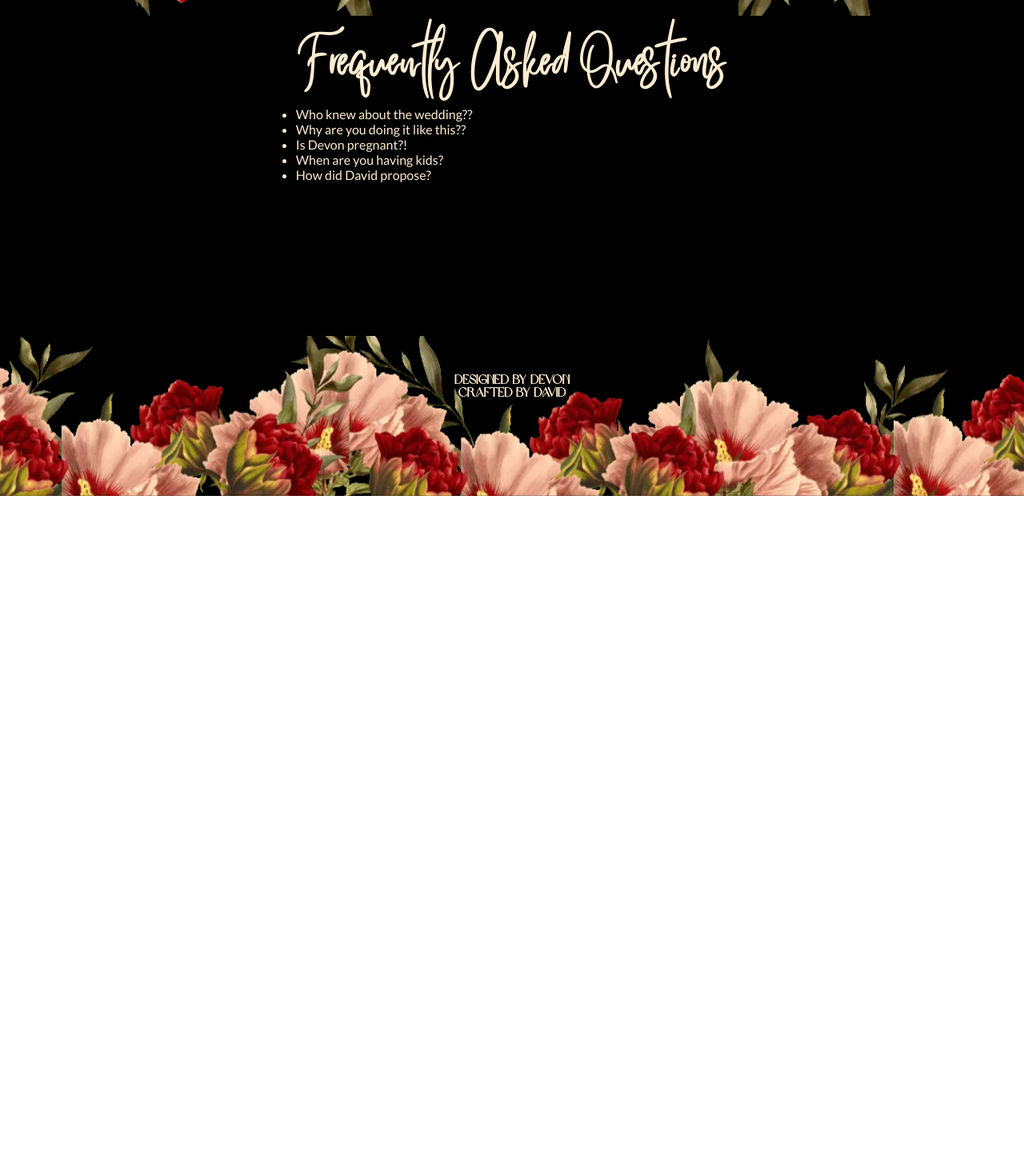
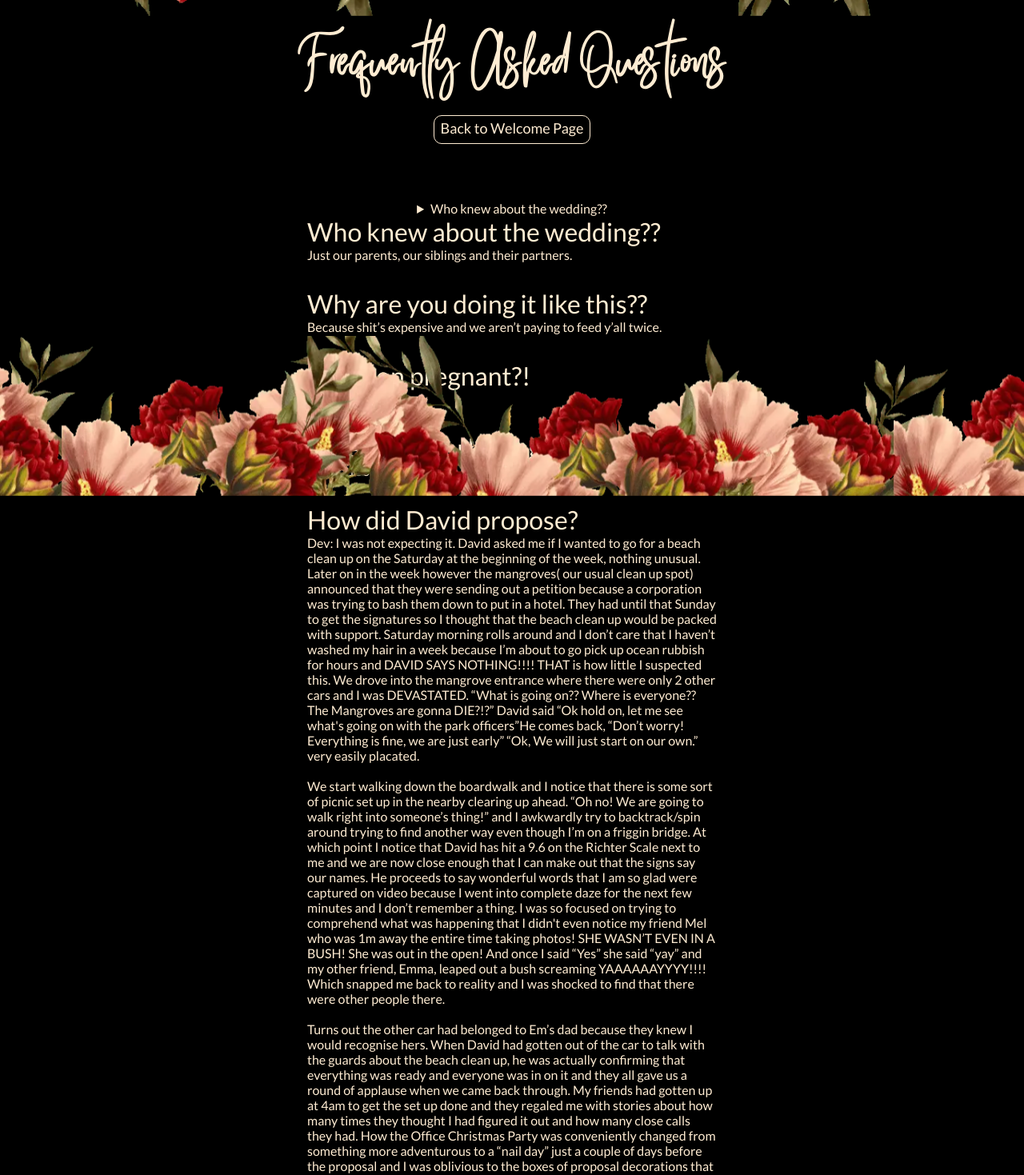
Before and after one commit to dmkirshon/happilyeverafterparty-app, a React (Create React App) app: page /faqs in a window 1280 px wide. Shown: the part 180-1649 px from the top of the page at 80% size. Before the commit the page ends 800 px from the top, so only its background shows below. Built offline with nearby package versions, Linux system fonts and the light colour scheme; no server answers.

Commit message:
feat: Add copy with basic styling for FAQs

```diff
--- a/src/index.css
+++ b/src/index.css
@@ -169,11 +169,21 @@ a:visited {
   justify-content: space-between;
   align-items: center;
   flex-grow: 1;
-  padding: 25vh 0 25vh 0;
+  padding: 24vh 0 25vh 0;
+}
+.voice-box_header {
+  text-align: center;
+  margin-bottom: 3rem;
+}
+.voice-box_title {
+  font-size: 4rem;
 }
 
-.voice-box_title {
-  font-size: 48px;
+.voice-box_link_home {
+  padding: 4px 8px 8px 8px;
+  font-size: large;
+  border: 1px solid var(--light);
+  border-radius: 10px;
 }
 
 .voice-box_recorder {
@@ -240,12 +250,62 @@ a:visited {
 /* FAQs Page Style */
 
 .faqs_container {
+  display: flex;
+  flex-direction: column;
+  justify-content: center;
+  align-items: center;
   font-family: var(--plain-font);
   padding-top: 25vh;
 }
-
+.faqs_header {
+  text-align: center;
+  padding-bottom: 5rem;
+}
 .faqs_title {
   font-family: var(--fancy-font);
   font-size: 3rem;
-  text-align: center;
+  padding-bottom: 1rem;
 }
+
+.faqs_link_home {
+  padding: 4px 8px 8px 8px;
+  font-size: large;
+  border: 1px solid var(--light);
+  border-radius: 10px;
+}
+
+.faqs_questions {
+  padding: 0 30vw;
+  padding-bottom: 3rem;
+}
+
+.faqs_question {
+  list-style: none;
+
+  padding-bottom: 2rem;
+}
+
+.question {
+  font-size: 2rem;
+}
+
+.answer {
+}
+
+.faqs_link_title {
+  padding: 4px 8px 8px 8px;
+  margin-top: -2rem;
+  margin-bottom: 2rem;
+  font-size: large;
+  border: 1px solid var(--light);
+  border-radius: 10px;
+  z-index: 1;
+}
+
+/* details[open] summary ~ * {
+  animation: sweep .5s ease-in-out;
+}
+@keyframes sweep {
+  0%    {opacity: 0; margin-top: -10px}
+  100%  {opacity: 1; margin-top: 0px}
+} */
--- a/src/routes/Faqs.tsx
+++ b/src/routes/Faqs.tsx
@@ -1,14 +1,56 @@
+/* eslint-disable jsx-a11y/anchor-is-valid */
+import { Link } from "react-router-dom";
+
 export default function Faqs() {
   return (
     <div className="faqs_container">
-      <h1 className="faqs_title">Frequently Asked Questions</h1>
+      <header className="faqs_header">
+        <h1 className="faqs_title" id="faqs_title">
+          Frequently Asked Questions
+        </h1>
+        <Link className="faqs_link_home" to="/">
+          Back to Welcome Page
+        </Link>
+      </header>
+      <details>
+        <summary>Who knew about the wedding??</summary> Just our parents, our
+        siblings and their partners.
+      </details>
       <ul className="faqs_questions">
-        <li>Who knew about the wedding??</li>
-        <li>Why are you doing it like this??</li>
-        <li>Is Devon pregnant?!</li>
-        <li>When are you having kids?</li>
-        <li>How did David propose?</li>
+        <li className="faqs_question">
+          <p className="question">Who knew about the wedding??</p>
+          <p className="answer">
+            Just our parents, our siblings and their partners.
+          </p>
+        </li>
+        <li className="faqs_question">
+          <p className="question">Why are you doing it like this??</p>
+          <p className="answer">
+            Because shit’s expensive and we aren’t paying to feed y’all twice.
+          </p>
+        </li>
+        <li className="faqs_question">
+          <p className="question">Is Devon pregnant?!</p>
+          <p className="answer">No, I just like food.</p>
+        </li>
+        <li className="faqs_question">
+          <p className="question">When are you having kids?</p>
+          <p className="answer">30 Feb 1867</p>
+        </li>
+        <li className="faqs_question">
+          <p className="question">How did David propose?</p>
+          <p className="answer" style={{ whiteSpace: "pre-wrap" }}>
+            {"Dev: I was not expecting it. David asked me if I wanted to go for a beach clean up on the Saturday at the beginning of the week, nothing unusual. Later on in the week however the mangroves( our usual clean up spot) announced that they were sending out a petition because a corporation was trying to bash them down to put in a hotel. They had until that Sunday to get the signatures so I thought that the beach clean up would be packed with support. Saturday morning rolls around and I don’t care that I haven’t washed my hair in a week because I’m about to go pick up ocean rubbish for hours and DAVID SAYS NOTHING!!!! THAT is how little I suspected this. We drove into the mangrove entrance where there were only 2 other cars and I was DEVASTATED. “What is going on?? Where is everyone?? The Mangroves are gonna DIE?!?” David said “Ok hold on, let me see what's going on with the park officers”He comes back, “Don’t worry! Everything is fine, we are just early” “Ok, We will just start on our own.” very easily placated.\n\n" +
+              "We start walking down the boardwalk and I notice that there is some sort of picnic set up in the nearby clearing up ahead. “Oh no! We are going to walk right into someone’s thing!” and I awkwardly try to backtrack/spin around trying to find another way even though I’m on a friggin bridge. At which point I notice that David has hit a 9.6 on the Richter Scale next to me and we are now close enough that I can make out that the signs say our names. He proceeds to say wonderful words that I am so glad were captured on video because I went into complete daze for the next few minutes and I don’t remember a thing. I was so focused on trying to comprehend what was happening that I didn't even notice my friend Mel who was 1m away the entire time taking photos! SHE WASN’T EVEN IN A BUSH! She was out in the open! And once I said “Yes” she said “yay” and my other friend, Emma, leaped out a bush screaming YAAAAAAYYYY!!!! Which snapped me back to reality and I was shocked to find that there were other people there.\n\n" +
+              "Turns out the other car had belonged to Em’s dad because they knew I would recognise hers. When David had gotten out of the car to talk with the guards about the beach clean up, he was actually confirming that everything was ready and everyone was in on it and they all gave us a round of applause when we came back through. My friends had gotten up at 4am to get the set up done and they regaled me with stories about how many times they thought I had figured it out and how many close calls they had. How the Office Christmas Party was conveniently changed from something more adventurous to a “nail day” just a couple of days before the proposal and I was oblivious to the boxes of proposal decorations that had been delivered to the salon that day but Em had forgotten to remove from the room and had her sweating the entire time.\n\n" +
+              "David had brought 3 outfit options for me to choose from, well done, good job and then Mel worked her fabulous photography skills and gave us an amazing engagement shoot right then and there."}
+          </p>
+        </li>
       </ul>
+
+      <a className="faqs_link_title" href="#">
+        Back to Top
+      </a>
     </div>
   );
 }
--- a/src/routes/Home.tsx
+++ b/src/routes/Home.tsx
@@ -14,7 +14,9 @@ export default function Home() {
           to="https://weduploader.com/upload/O0H3empAUgXVCoxQ"
         >
           ~ Share Moments ~
-          <p className="link_subtitle">Upload photos and videos of the night</p>
+          <p className="link_subtitle">
+            Upload photos and videos of the night (External Site)
+          </p>
         </Link>
         <Link className="link_nav" to="faqs">
           ~ FAQs ~<p className="link_subtitle">Frequently asked questions</p>
--- a/src/routes/VoiceBox.tsx
+++ b/src/routes/VoiceBox.tsx
@@ -20,7 +20,12 @@ export default function Home() {
 
   return (
     <div className="voice-box_container">
-      <h1 className="voice-box_title">Voice Box</h1>
+      <header className="voice-box_header">
+        <h1 className="voice-box_title">Voice Box</h1>
+        <Link className="voice-box_link_home" to="/">
+          Back to Welcome Page
+        </Link>
+      </header>
       {!isFormSubmitted ? (
         <UserIdentifier
           name={name}
@@ -30,8 +35,6 @@ export default function Home() {
       ) : (
         <VoiceRecord name={name} />
       )}
-
-      <Link to="/">Back to main page</Link>
     </div>
   );
 }
```
